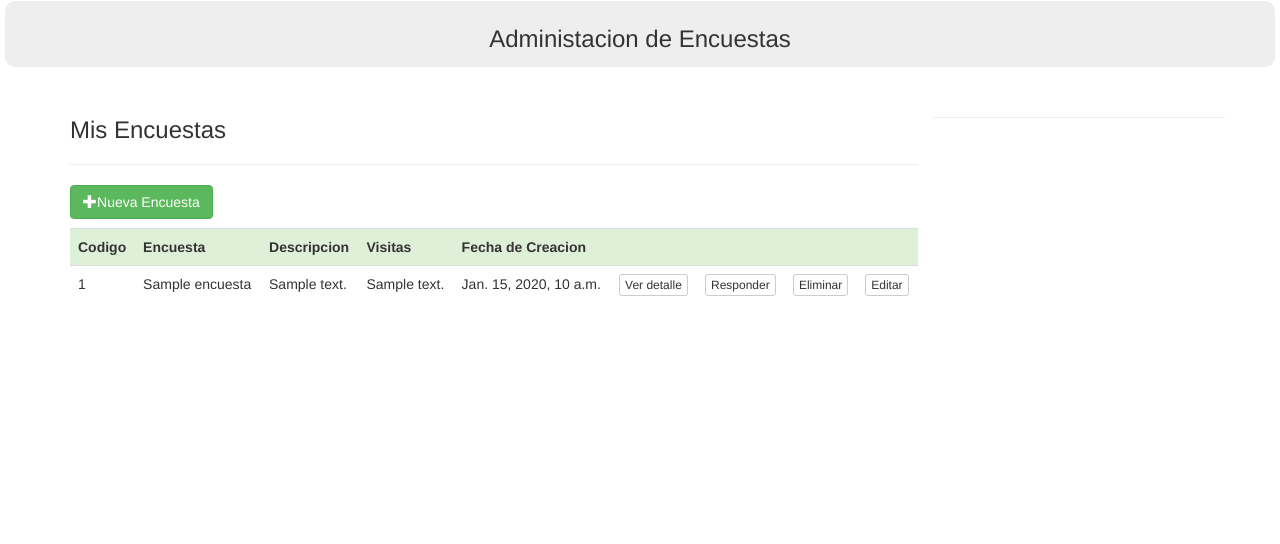
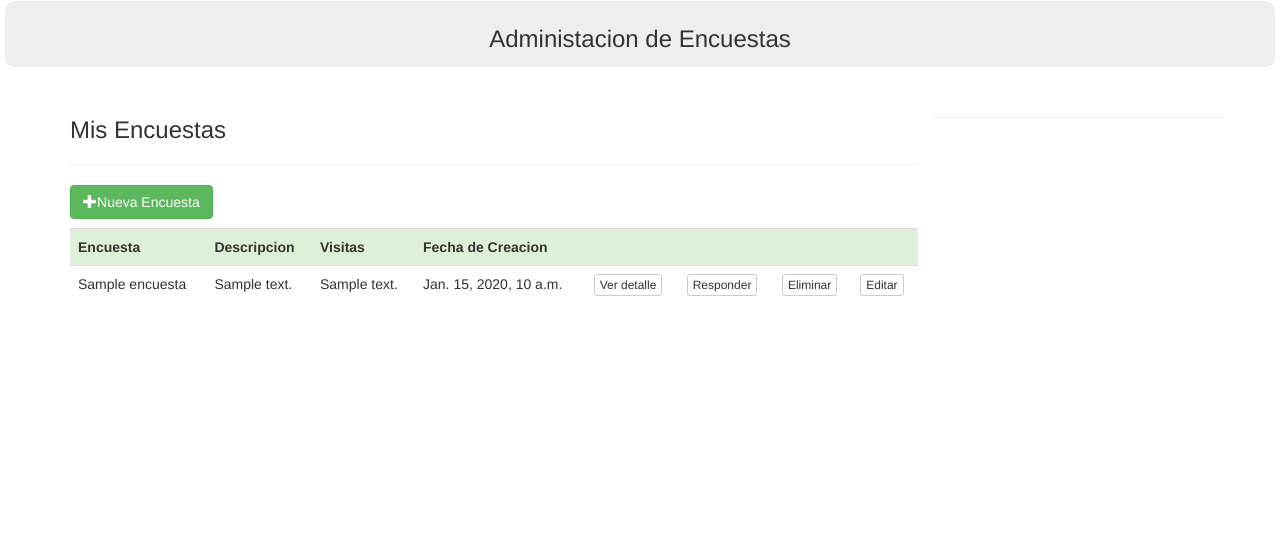
Before and after one commit to SnowOfCry/proyectoSistemaEncuestas, a Django app: template encuestaapp/templates/encuesta_list.html in a window 1280 px wide. Shown: the part 51-595 px from the top of the page. Run offline with Django 3.2, Linux system fonts and the light colour scheme; the template is opened without the code that fills it: most values are stand-ins (such as "Sample title", 1, 10 or a date in 2020); some libraries are stand-ins or nearby versions.

Commit message:
Modificacion de como listar la encuesta

```diff
--- a/encuestaapp/templates/encuesta_list.html
+++ b/encuestaapp/templates/encuesta_list.html
@@ -23,7 +23,6 @@
        <table class="table table-hover">
            <tr class="success">
 
-               <th>Codigo</th>
                <th>Encuesta</th>
                <th>Descripcion</th>
                <th>Visitas</th>
@@ -37,7 +36,6 @@
            {% for encuesta in object_list %}
              <tr>
 
-                 <td>{{ encuesta.id}}</td>
                  <td>{{ encuesta.nombreEncuesta}}</td>
                  <td>{{ encuesta.descripcion}}</td>
                  <td>{{ encuesta.visitas}}</td>
```
